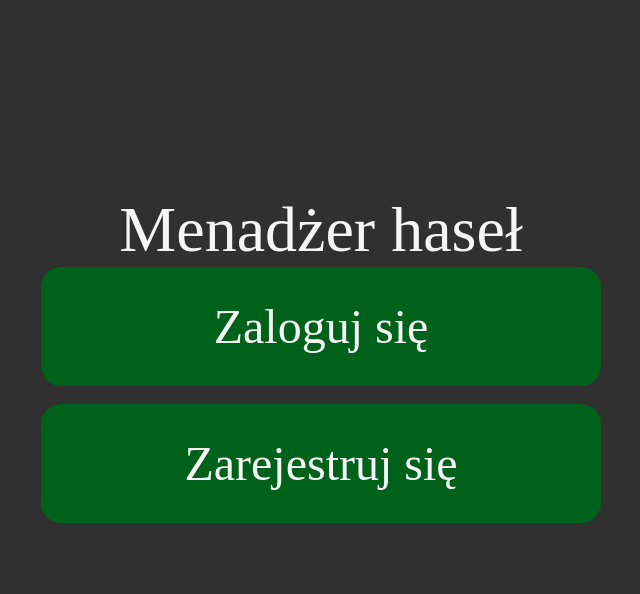
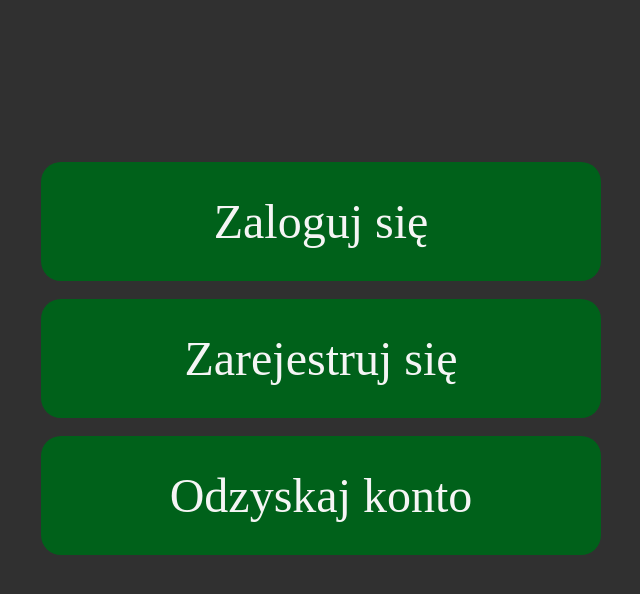
Before and after one commit to 7Bubun/secure-web-password-manager, a Flask app: page / in a window 1280 px wide. Shown: the top 594 px of the page, without its empty margins (319-959 px from the left). Run offline with Flask 2, Linux system fonts and the light colour scheme; parts of the project's set-up code (start-up, migrations or seed data) failed here and were passed over.

Commit message:
Change home page

```diff
--- a/application/static/css/style.css
+++ b/application/static/css/style.css
@@ -61,10 +61,6 @@ body {
     color: whitesmoke;
     font-size: 48px;
     text-decoration: none;
-}
-
-.big-header {
-    font-size: 64px;
 }
 
 #login-container {
--- a/application/templates/index.html
+++ b/application/templates/index.html
@@ -3,10 +3,11 @@
 {% block content %}
 <div class="container centered-content" id="index-container">
     <div>
-        <span class="big-header">Menadżer haseł</span>
         <a href="/login" class="index-btn">Zaloguj się</a>
         <br />
         <a href="/register" class="index-btn">Zarejestruj się</a>
+        <br />
+        <a href="/restore-account" class="index-btn">Odzyskaj konto</a>
     </div>
 </div>
 {% endblock %}
```
